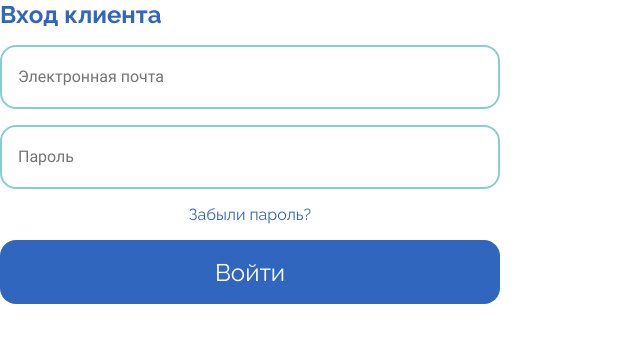
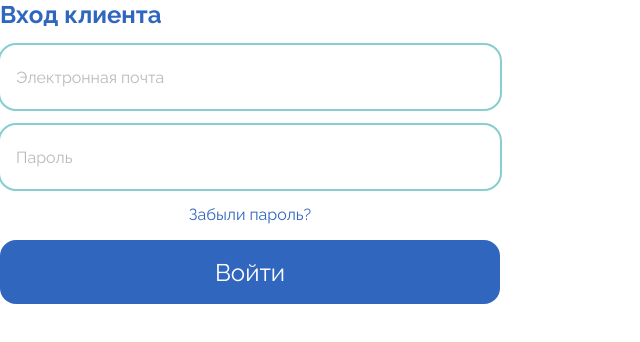
Before and after one commit to sg12/plasticFront, a React (Vite) app: page /enterClient in a window 1280 px wide. Shown: the top 342 px of the page, without its empty margins (0-640 px from the left). Built offline with nearby package versions, Linux system fonts and the light colour scheme.

Commit message:
update styles input and button EnterClient

```diff
--- a/src/components/enterClient/EnterClient.jsx
+++ b/src/components/enterClient/EnterClient.jsx
@@ -30,7 +30,7 @@ const EnterClient = () => {
                                 message: 'Некорректная почта'
                             }
                         })}
-                        />
+                    />
                     {errors?.email && <span className='form__span'>{errors?.email?.message}</span>}
                 </div>
 
@@ -42,7 +42,8 @@ const EnterClient = () => {
                                 value: /^[a-zA-Z0-9!.]{6,15}$/,
                                 message: 'Некорректный пароль'
                             }
-                        })} />
+                        })}
+                    />
                     {errors?.password && <span className='form__span'>{errors?.password?.message}</span>}
                 </div>
 
--- a/src/components/enterClient/EnterClient.scss
+++ b/src/components/enterClient/EnterClient.scss
@@ -43,9 +43,49 @@
         padding: 16px;
         min-height: 64px;
         border-radius: var(--corner-radius-r-16, 16px);
-        border: 2px solid #87CDD1;
+        border: none;
+        outline: 2px solid #87CDD1;
         background: var(--pallet-color-11005, #FFF);
+        font-family: Raleway;
+        font-size: 16px;
+        font-style: normal;
+        font-weight: 400;
+        line-height: normal;
+        transition: outline 0.3s ease-in-out;
     }
+
+    &__input:not(:placeholder-shown) {
+        outline: 2px solid #1758C2;
+    }
+
+    &__input:hover {
+        outline: 2px solid #1758C2;
+    }
+
+    &__input:focus {
+        outline: 2px solid #1758C2;
+    }
+
+    &__input:active {
+        outline: 2px solid #1758C2;
+    }
+
+    &__input::placeholder {
+        transition: opacity 0.3s ease-in-out;
+    }
+
+    &__input::placeholder{
+        opacity: 0.5;
+    }
+
+    &__input:hover::placeholder {
+        opacity: 1;
+    }
+
+    &__input:focus::placeholder {
+        opacity: 1;
+    }
+
 
     &__span {
         margin-top: 4px;
@@ -84,11 +124,37 @@
         font-weight: 400;
         line-height: normal;
         cursor: pointer;
+        transition: background-color 0.3s ease-in-out;
+    }
+
+    &__button:hover {
+        background-color: #6D9DC5;;
+    }
+
+    &__button:active {
+        background-color: #1758C2;
     }
 }
 
 .error {
     &__input {
-        border: 2px solid #BE3030;
+        outline: 2px solid #BE3030;
+        transition: outline 0.3s;
+    }
+
+    &__input:hover {
+        outline: 2px solid #BE3030;
+    }
+
+    &__input:focus {
+        outline: 2px solid #BE3030;
+    }
+
+    &__input:active {
+        outline: 2px solid #BE3030;
+    }
+
+    &__input:not(:placeholder-shown) {
+        outline: 2px solid #BE3030;
     }
 }
```
